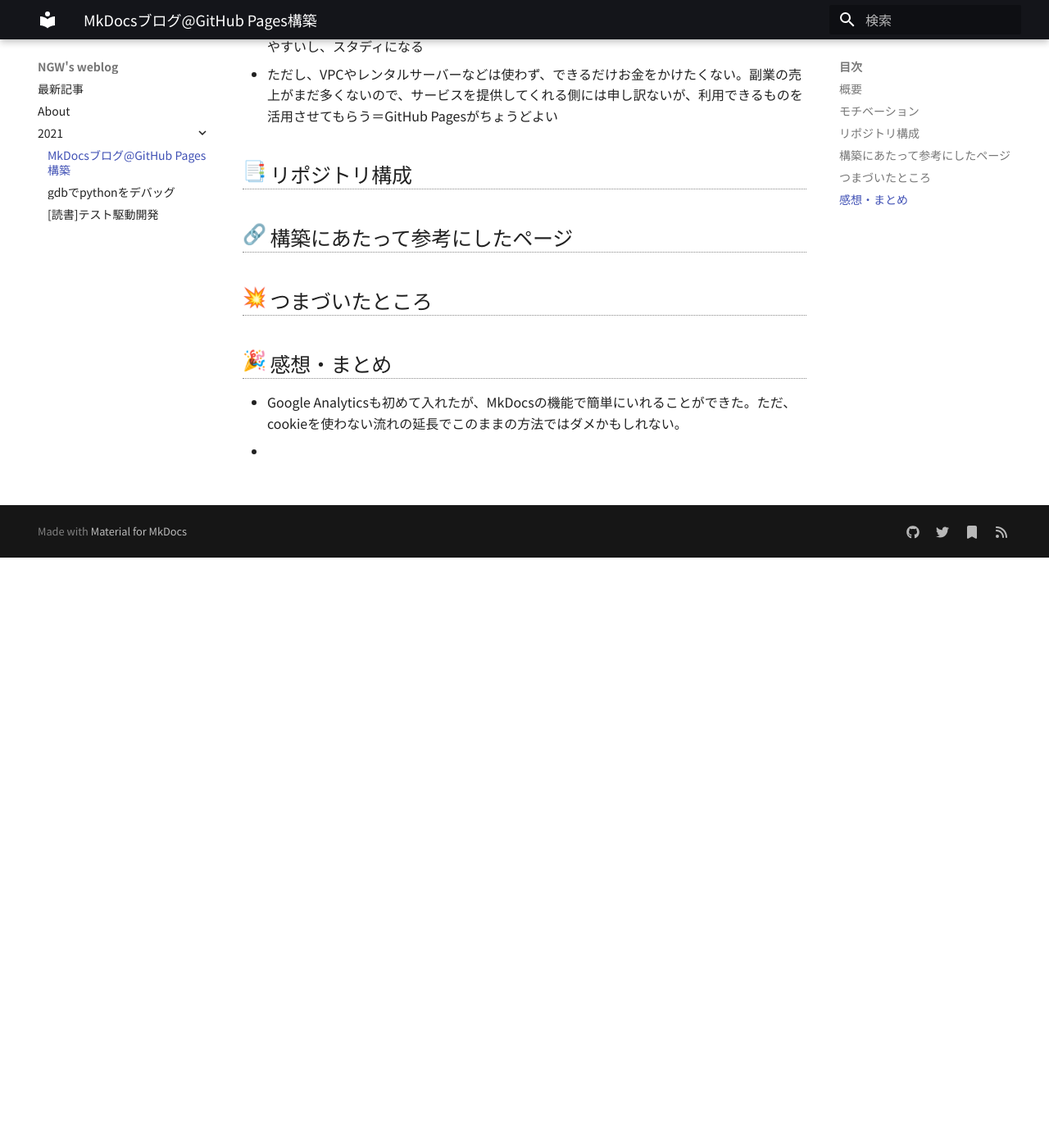
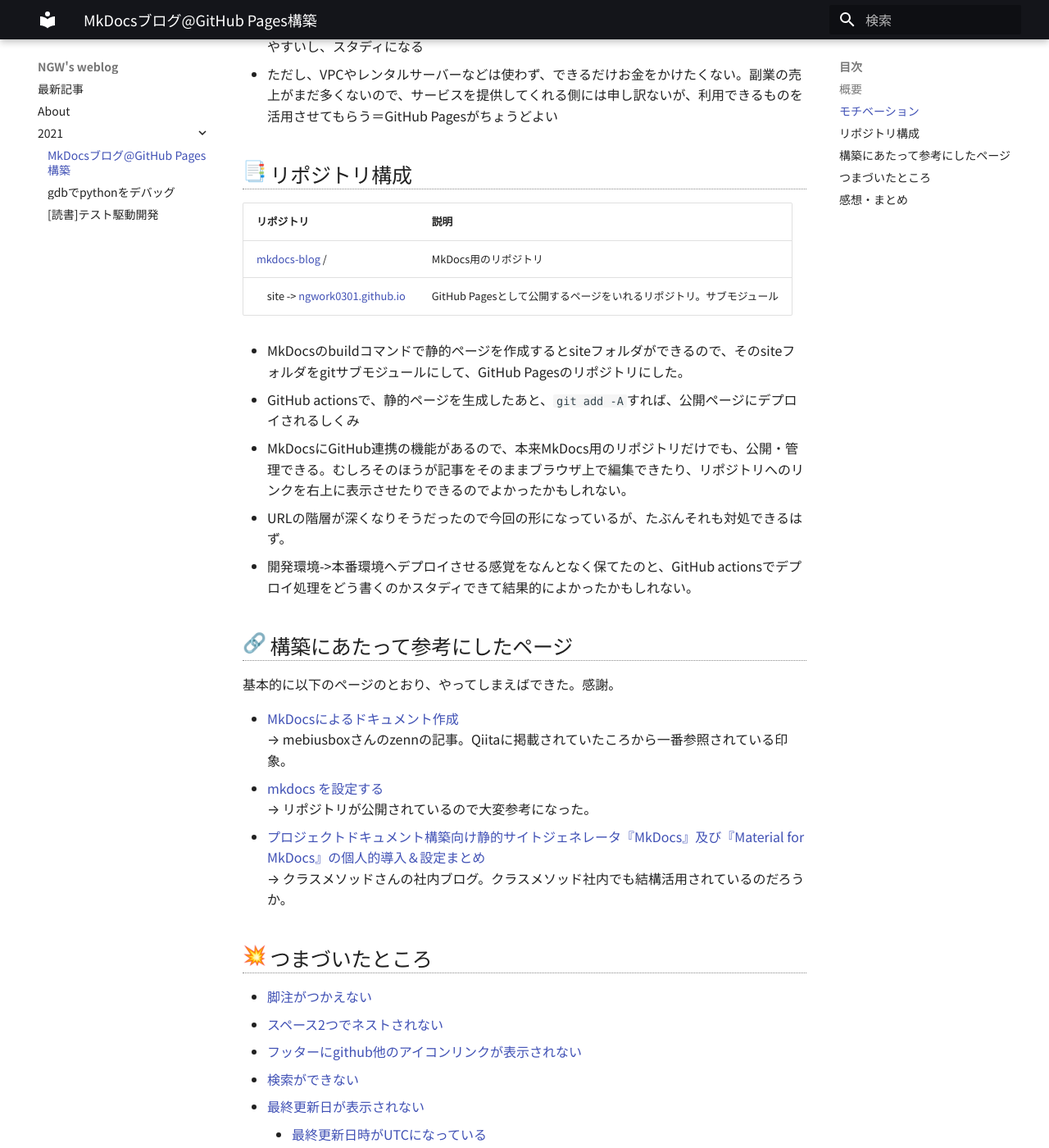
Before and after one commit to ngwork0301/mkdocs-blog, an MkDocs documentation site: the page built from blog/docs/2021/mkdocs-blog.md, in a window 1280 px wide and 1400 px high, scrolled down 720 px. Shown: the whole window at 82% size. Built offline with MkDocs 1.6.1 and Material for MkDocs 9.7.7, drawn with Linux system fonts in a browser that asks for light colours; nearby versions of some CDN libraries; emoji names are drawn with the system emoji font; some web fonts are replaced; comment, search, counter and statistics services are not loaded; some of the changed text lies outside the part shown.

Commit message:
Update mkdocs-blog.

```diff
--- a/blog/docs/2021/mkdocs-blog.md
+++ b/blog/docs/2021/mkdocs-blog.md
@@ -12,16 +12,38 @@
 * しかし、理解した内容を自分なりの表現でアウトプットしなおすと、理解が深まるのと、あとからの復習がしやすいメリットがあるので、やりたい。自分はスタディしてこう理解した、という事実だけでもアウトプットしたい。そういう意味で個人ブログがちょうどよかった。
 * はてなブログなどのブログサービスを利用してもよかったが、自前で構築したほうが管理しやすいし、スタディになる
 * ただし、VPCやレンタルサーバーなどは使わず、できるだけお金をかけたくない。副業の売上がまだ多くないので、サービスを提供してくれる側には申し訳ないが、利用できるものを活用させてもらう＝GitHub Pagesがちょうどよい
+## :bookmark_tabs: リポジトリ構成
+|リポジトリ|説明|
+|--------|--------|
+|[mkdocs-blog](https://github.com/ngwork0301/mkdocs-blog) /|MkDocs用のリポジトリ|
+|　site -> [ngwork0301.github.io](https://github.com/ngwork0301/ngwork0301.github.io)|GitHub Pagesとして公開するページをいれるリポジトリ。サブモジュール|
 
-
-## :bookmark_tabs: リポジトリ構成
-
+* MkDocsのbuildコマンドで静的ページを作成するとsiteフォルダができるので、そのsiteフォルダをgitサブモジュールにして、GitHub Pagesのリポジトリにした。
+* GitHub actionsで、静的ページを生成したあと、`git add -A`すれば、公開ページにデプロイされるしくみ
+* MkDocsにGitHub連携の機能があるので、本来MkDocs用のリポジトリだけでも、公開・管理できる。むしろそのほうが記事をそのままブラウザ上で編集できたり、リポジトリへのリンクを右上に表示させたりできるのでよかったかもしれない。
+* URLの階層が深くなりそうだったので今回の形になっているが、たぶんそれも対処できるはず。
+* 開発環境->本番環境へデプロイさせる感覚をなんとなく保てたのと、GitHub actionsでデプロイ処理をどう書くのかスタディできて結果的によかったかもしれない。
 
 ## :link: 構築にあたって参考にしたページ
+基本的に以下のページのとおり、やってしまえばできた。感謝。
 
+* [MkDocsによるドキュメント作成](https://zenn.dev/mebiusbox/articles/81d977a72cee01)
+→ mebiusboxさんのzennの記事。Qiitaに掲載されていたころから一番参照されている印象。
+* [mkdocs を設定する](https://fereria.github.io/reincarnation_tech/10_Programming/99_Documentation/00_mkdocs_setting/)
+→ リポジトリが公開されているので大変参考になった。
+* [プロジェクトドキュメント構築向け静的サイトジェネレータ『MkDocs』及び『Material for MkDocs』の個人的導入＆設定まとめ](https://dev.classmethod.jp/articles/mkdocs-and-material-for-mkdocs-tips-matome/)
+→ クラスメソッドさんの社内ブログ。クラスメソッド社内でも結構活用されているのだろうか。
 
 ## :boom: つまづいたところ
+* [脚注がつかえない](https://github.com/ngwork0301/mkdocs-blog/issues/23)
+* [スペース2つでネストされない](https://github.com/ngwork0301/mkdocs-blog/issues/22)
+* [フッターにgithub他のアイコンリンクが表示されない](https://github.com/ngwork0301/mkdocs-blog/issues/20)
+* [検索ができない](https://github.com/ngwork0301/mkdocs-blog/issues/26)
+* [最終更新日が表示されない](https://github.com/ngwork0301/mkdocs-blog/issues/17)
+  * [最終更新日時がUTCになっている](https://github.com/ngwork0301/mkdocs-blog/issues/32)
+  * [更新日時が全記事でGit hub actionsでビルドした日時になる。](https://github.com/ngwork0301/mkdocs-blog/issues/35)
+* その他は、[issue一覧](https://github.com/ngwork0301/mkdocs-blog/issues?q=is%3Aissue+is%3Aclosed)を参考
 
 ## :tada: 感想・まとめ
 * Google Analyticsも初めて入れたが、MkDocsの機能で簡単にいれることができた。ただ、cookieを使わない流れの延長でこのままの方法ではダメかもしれない。
-*
+* Notionユーザとしては[Anotion](https://anotion.so/) のようなサービスがあるので迷ったが、お金もかからずいろいろ学べたので、ひとまず満足
```
